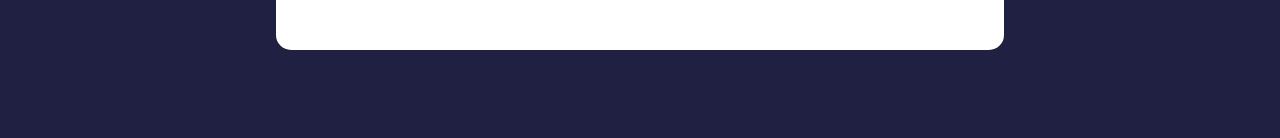
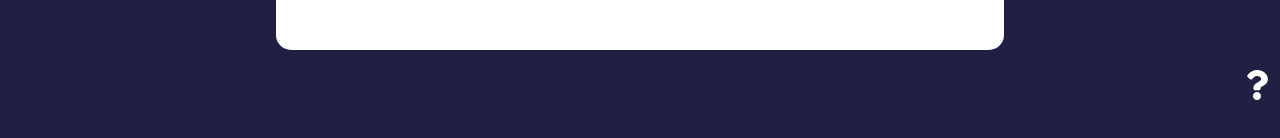
Before and after one commit to thirteenmd/feedback-app, a React (Create React App) app: page /about in a window 1280 px wide. Shown: the part 308-446 px from the top of the page. Built offline with nearby package versions, Linux system fonts and the light colour scheme.

Commit message:
Added link to About page

```diff
--- a/src/App.js
+++ b/src/App.js
@@ -8,6 +8,7 @@
 import { v4 as uuidv4 } from 'uuid'
 import AboutPage from './pages/AboutPage'
 import { BrowserRouter as Router, Route, Routes} from 'react-router-dom'
+import AboutIconLink from './components/AboutIconLink'
 
 function App() {
   const [feedback, setFeedback] = useState(FeedbackData)
@@ -39,6 +40,7 @@
         <Route path='/about' element={<AboutPage />}/>
       </Routes>
     </div>
+    <AboutIconLink />
   </Router>
   )
 }
--- /dev/null
+++ b/src/components/AboutIconLink.jsx
@@ -0,0 +1,15 @@
+import React from 'react'
+import {FaQuestion} from 'react-icons/fa'
+import {Link} from 'react-router-dom'
+
+function AboutIconLink() {
+  return (
+    <div className='about-link'>
+      <Link to="/about">
+        <FaQuestion size={30}/>
+      </Link>
+    </div>
+  )
+}
+
+export default AboutIconLink
--- a/src/index.css
+++ b/src/index.css
@@ -190,6 +190,8 @@
 .about-link {
   display: flex;
   justify-content: flex-end;
+  padding-bottom: 0.5em;
+  padding-right: 0.5em;
 }
 
 /* FIX: Remove position: absolute to keep about icon at the bottom of the
--- a/src/pages/AboutPage.jsx
+++ b/src/pages/AboutPage.jsx
@@ -1,5 +1,6 @@
 import React from 'react'
 import Card from '../components/shared/Card'
+import {Link} from 'react-router-dom'
 
 function AboutPage() {
   return (
@@ -9,7 +10,7 @@
         <p>This is a react app to leave feedback for a product or service</p>
         <p>Version: 1.0.0</p>
         <p>
-          <a href="/">Back to home</a>
+          <Link to="/">Back to home</Link>
         </p>
       </div>
     </Card>
```
